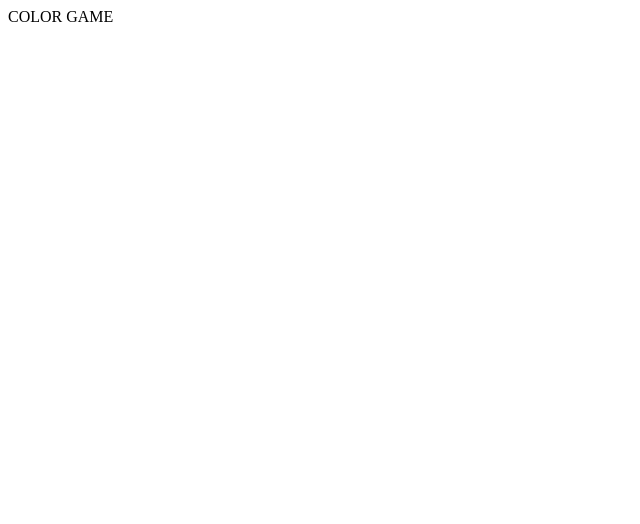
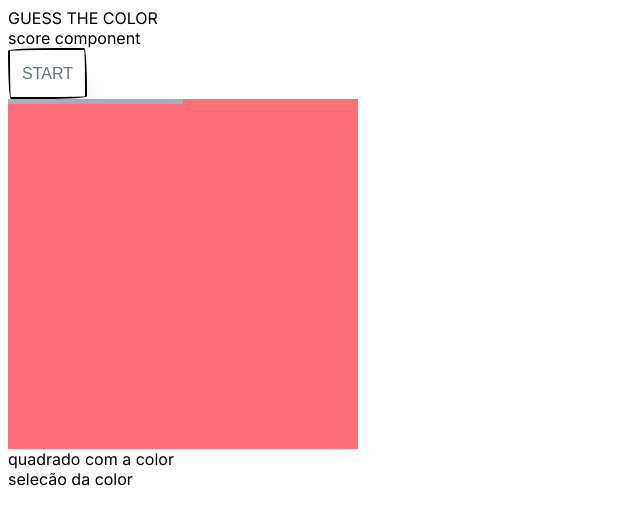
Before and after one commit to niltonc/color-game, a Next.js app: page / in a window 1280 px wide. Shown: the top 524 px of the page, without its empty margins (0-640 px from the left). Built offline with nearby package versions, Linux system fonts and the light colour scheme.

Commit message:
feat: project structure

```diff
--- a/package.json
+++ b/package.json
@@ -12,11 +12,13 @@
     "@types/node": "20.4.9",
     "@types/react": "18.2.19",
     "@types/react-dom": "18.2.7",
+    "@types/styled-components": "^5.1.26",
     "eslint": "^8.46.0",
     "eslint-config-next": "13.4.13",
     "next": "13.4.13",
     "react": "18.2.0",
     "react-dom": "18.2.0",
+    "styled-components": "^6.0.7",
     "typescript": "5.1.6"
   },
   "devDependencies": {
--- a/src/app/layout.tsx
+++ b/src/app/layout.tsx
@@ -1,3 +1,9 @@
+import { Inter } from 'next/font/google';
+
+const inter = Inter({
+  subsets: ['latin'],
+  display: 'swap'
+});
 export const metadata = {
   title: 'COLOR GAME',
   description: 'GUESS THE COLOR'
@@ -9,7 +15,7 @@ export default function RootLayout({
   children: React.ReactNode;
 }) {
   return (
-    <html lang="en">
+    <html lang="en" className={inter.className}>
       <body>{children}</body>
     </html>
   );
--- a/src/app/page.tsx
+++ b/src/app/page.tsx
@@ -1,3 +1,16 @@
+'use client';
+import Button from '@/components/button';
+import ColorSquare from '@/components/colorSquare';
+
 export default function Home() {
-  return <main>COLOR GAME</main>;
+  return (
+    <main>
+      GUESS THE COLOR
+      <div>score component</div>
+      <Button onClick={() => console.log('START DO JOGO')}>START</Button>
+      <ColorSquare color="#ff6f7a" progress={50} />
+      <div>quadrado com a color</div>
+      <div>selecão da color</div>
+    </main>
+  );
 }
--- a/src/components/index.ts
+++ /dev/null
@@ -1 +0,0 @@
-//project config
```
Also changed, not shown: 2 other files (tests, documents, lock files or other folders).
